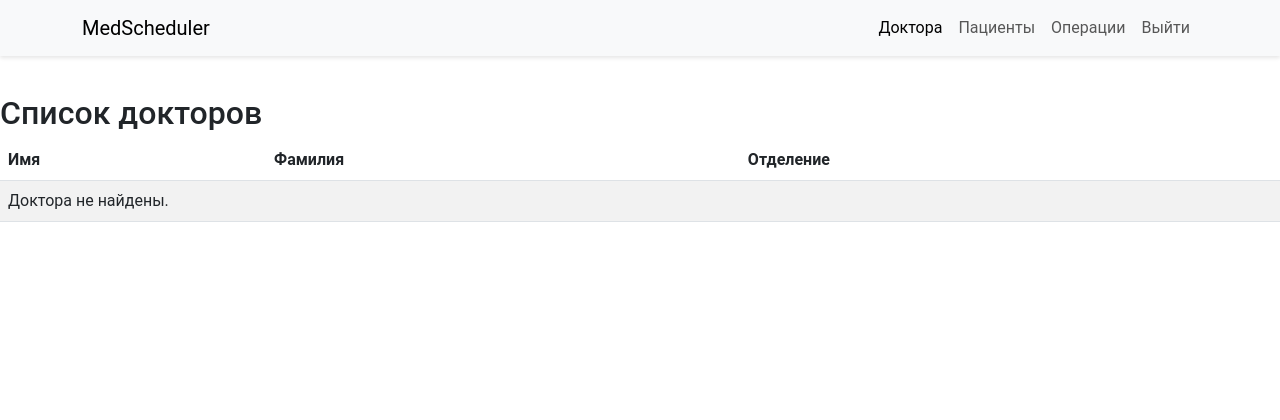
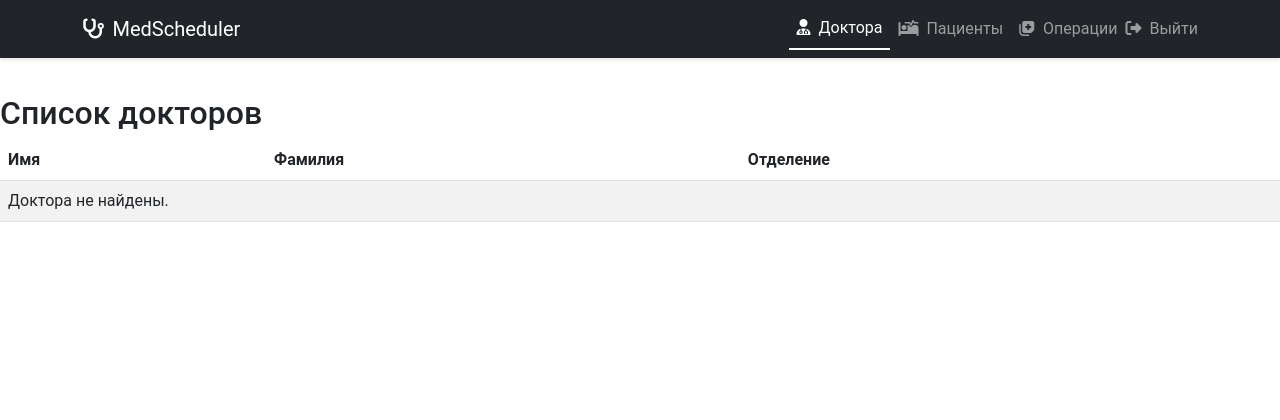
Before and after one commit to timovlad/Operations_Schedule_Manager, a Django app: page /doctors/ in a window 1280 px wide. Shown: the top 420 px of the page. Run offline with Django 5.2, Linux system fonts and the light colour scheme; the visitor is signed in with stand-in values (Sample User, id 1); data that the repository does not hold is empty.

Commit message:
update navbar animations

```diff
--- a/Manager/templates/Manager/navbar.html
+++ b/Manager/templates/Manager/navbar.html
@@ -1,38 +1,50 @@
 <!-- templates/Manager/navbar.html -->
-<nav class="navbar navbar-expand-lg navbar-light bg-light fixed-top">
+<nav class="navbar navbar-expand-lg navbar-dark bg-dark fixed-top">
     <div class="container">
-        <a class="navbar-brand" href="{% url 'index' %}">MedScheduler</a>
+        <a class="navbar-brand d-flex align-items-center" href="{% url 'index' %}">
+            <i class="fas fa-stethoscope me-2"></i> MedScheduler
+        </a>
         <button class="navbar-toggler" type="button" data-bs-toggle="collapse"
-                data-bs-target="#navbarNav">
+                data-bs-target="#navbarNav" aria-controls="navbarNav" aria-expanded="false"
+                aria-label="Переключить навигацию">
             <span class="navbar-toggler-icon"></span>
         </button>
         <div class="collapse navbar-collapse justify-content-end" id="navbarNav">
-            <ul class="navbar-nav">
+            <ul class="navbar-nav align-items-center">
                 {% if user.is_authenticated %}
                     <li class="nav-item">
                         <a class="nav-link{% if request.resolver_match.url_name == 'doctor_list' %} active{% endif %}"
-                           href="{% url 'doctor_list' %}">Доктора</a>
+                           href="{% url 'doctor_list' %}">
+                            <i class="fas fa-user-md me-1"></i> Доктора
+                        </a>
                     </li>
                     <li class="nav-item">
                         <a class="nav-link{% if request.resolver_match.url_name == 'patient_list' %} active{% endif %}"
-                           href="{% url 'patient_list' %}">Пациенты</a>
+                           href="{% url 'patient_list' %}">
+                            <i class="fas fa-procedures me-1"></i> Пациенты
+                        </a>
                     </li>
                     <li class="nav-item">
                         <a class="nav-link{% if request.resolver_match.url_name == 'surgery_list' %} active{% endif %}"
-                           href="{% url 'surgery_list' %}">Операции</a>
+                           href="{% url 'surgery_list' %}">
+                            <i class="fas fa-notes-medical me-1"></i> Операции
+                        </a>
                     </li>
                     <!-- Другие ссылки -->
                     <li class="nav-item">
-                        <!-- Изменения начинаются здесь -->
                         <form method="post" action="{% url 'logout' %}" class="d-inline">
                             {% csrf_token %}
-                            <button type="submit" class="btn btn-link nav-link">Выйти</button>
+                            <button type="submit" class="btn btn-link nav-link m-0 p-0">
+                                <i class="fas fa-sign-out-alt me-1"></i> Выйти
+                            </button>
                         </form>
-                        <!-- Изменения заканчиваются здесь -->
                     </li>
                 {% else %}
                     <li class="nav-item">
-                        <a class="nav-link" href="{% url 'login' %}">Войти</a>
+                        <a class="nav-link{% if request.resolver_match.url_name == 'login' %} active{% endif %}"
+                           href="{% url 'login' %}">
+                            <i class="fas fa-sign-in-alt me-1"></i> Войти
+                        </a>
                     </li>
                 {% endif %}
             </ul>
--- a/static/css/main.css
+++ b/static/css/main.css
@@ -73,3 +73,10 @@ html, body {
         height: 60vh;
     }
 }
+.navbar-nav .nav-link.active {
+    border-bottom: 2px solid #fff;
+}
+
+.navbar-nav .nav-link:hover {
+    border-bottom: 2px solid #aaa;
+}
```
